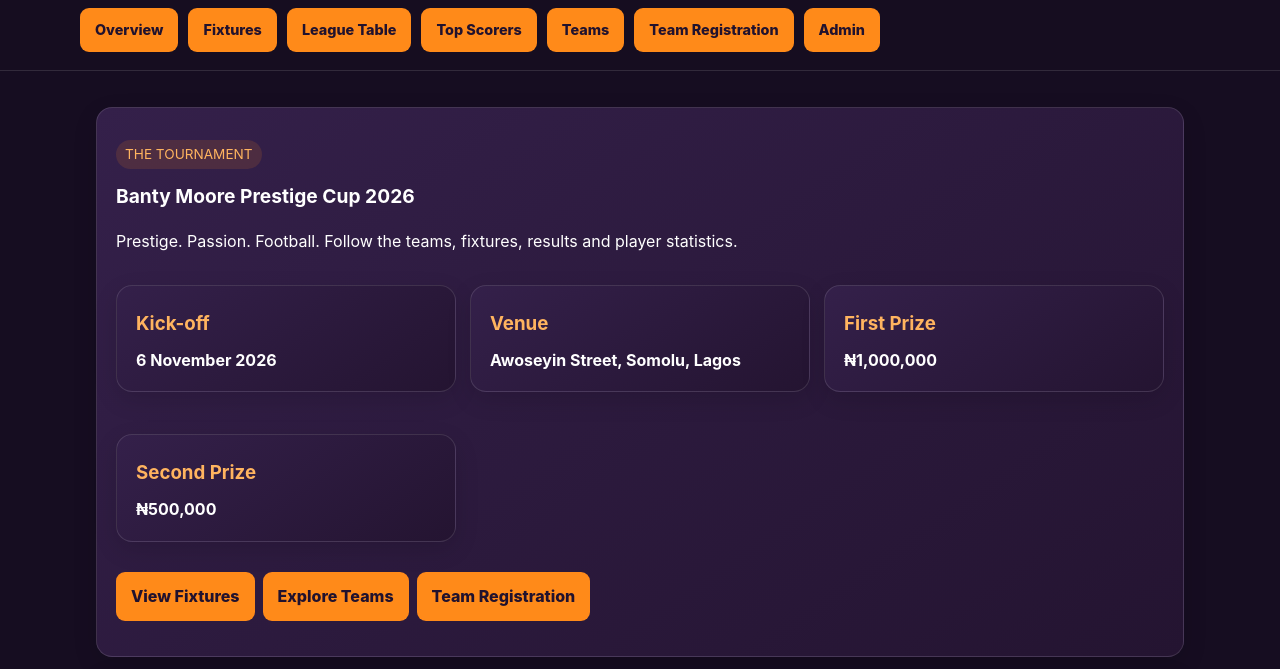
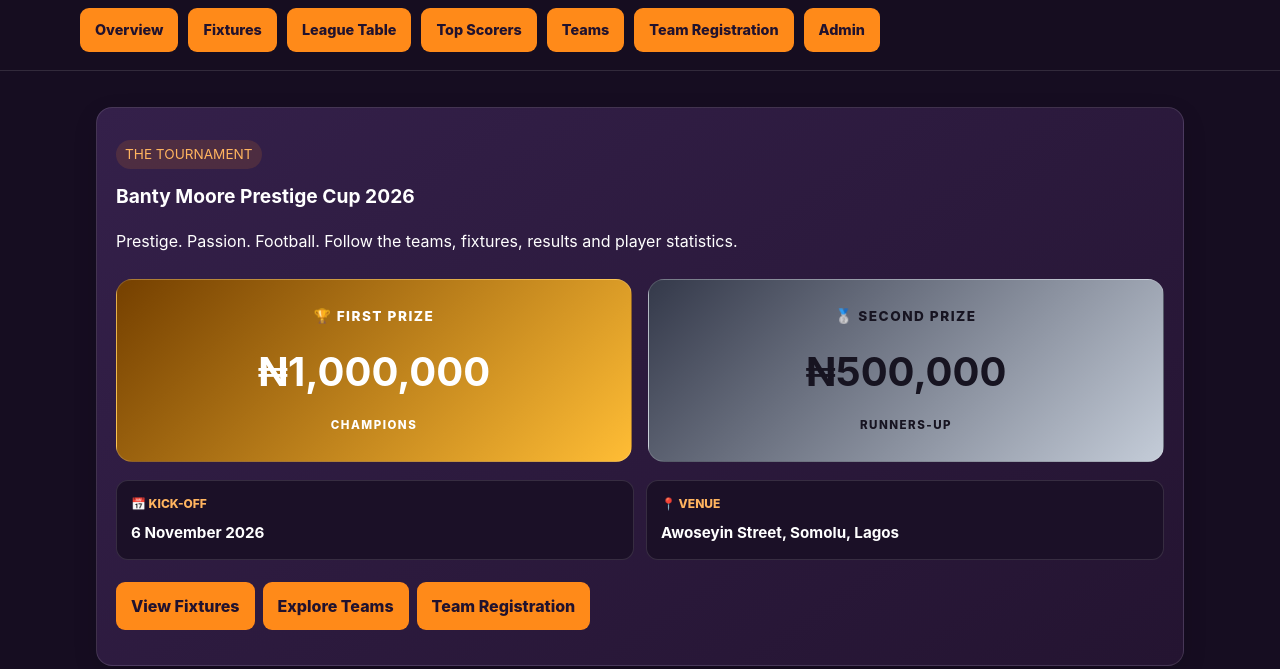
Before and after one commit to BantyMoorecup/bantymoorecup.github.io, a plain HTML site: page index.html in a window 1280 px wide. Shown: the part 118-787 px from the top of the page. Drawn offline with nearby package versions, Linux system fonts and the light colour scheme; no server answers.

Commit message:
Update index.html

```diff
--- a/index.html
+++ b/index.html
@@ -1,23 +1,127 @@
+
 <!doctype html>
 <html lang="en">
 <head>
   <meta charset="utf-8">
-  <meta name="viewport" content="width=device-width,initial-scale=1">
+  <meta name="viewport" content="width=device-width, initial-scale=1">
   <meta name="description" content="Official Banty Moore Prestige Cup tournament hub.">
   <title>Banty Moore Prestige Cup</title>
   <link rel="stylesheet" href="styles.css">
+
+  <style>
+    /* Prize display */
+    .prize-grid {
+      display: grid;
+      grid-template-columns: repeat(2, minmax(0, 1fr));
+      gap: 16px;
+      margin: 24px 0 18px;
+    }
+
+    .prize-card {
+      padding: 26px 16px;
+      border-radius: 16px;
+      text-align: center;
+      border: 1px solid rgba(255,255,255,0.15);
+      box-sizing: border-box;
+    }
+
+    .first-prize {
+      background: linear-gradient(135deg, #754000, #ffbd35);
+      color: #fff;
+    }
+
+    .second-prize {
+      background: linear-gradient(135deg, #34394a, #c4ccd8);
+      color: #171421;
+    }
+
+    .prize-label,
+    .prize-caption {
+      display: block;
+      font-weight: 800;
+      letter-spacing: 1.5px;
+    }
+
+    .prize-label {
+      font-size: 0.85rem;
+    }
+
+    .prize-card strong {
+      display: block;
+      font-size: clamp(1.5rem, 4vw, 2.5rem);
+      margin: 14px 0;
+    }
+
+    .prize-caption {
+      font-size: 0.72rem;
+    }
+
+    /* Smaller event details underneath the prizes */
+    .event-details {
+      display: grid;
+      grid-template-columns: repeat(2, minmax(0, 1fr));
+      gap: 12px;
+      margin-bottom: 22px;
+    }
+
+    .event-card {
+      background: #1b1027;
+      border: 1px solid var(--line);
+      border-radius: 12px;
+      padding: 14px;
+      box-sizing: border-box;
+    }
+
+    .event-card span {
+      display: block;
+      color: #ffb45f;
+      font-size: 0.75rem;
+      font-weight: 800;
+      margin-bottom: 7px;
+    }
+
+    .event-card strong {
+      font-size: 0.95rem;
+    }
+
+    @media (max-width: 480px) {
+      .prize-grid,
+      .event-details {
+        gap: 9px;
+      }
+
+      .prize-card {
+        padding: 20px 8px;
+      }
+
+      .prize-label {
+        font-size: 0.72rem;
+      }
+
+      .event-card {
+        padding: 11px 9px;
+      }
+
+      .event-card strong {
+        font-size: 0.82rem;
+      }
+    }
+  </style>
 </head>
+
 <body>
 <header>
   <div class="wrap">
     <div class="brand">
       <img src="banty-moore-logo.jpg" alt="Banty Moore logo">
+
       <div class="brand-copy">
         <h1>Banty Moore Prestige Cup</h1>
         <p>Official tournament hub — fixtures, results, teams and player statistics.</p>
         <small>Prestige • Passion • Football</small>
       </div>
     </div>
+
     <nav aria-label="Main navigation">
       <a href="#overview">Overview</a>
       <a href="#matches-section">Fixtures</a>
@@ -33,25 +137,39 @@
 <main>
   <section class="panel" id="overview">
     <p class="pill">THE TOURNAMENT</p>
+
     <h2>Banty Moore Prestige Cup 2026</h2>
-    <p>Prestige. Passion. Football. Follow the teams, fixtures, results and player statistics.</p>
 
-    <div class="grid">
-      <div class="panel">
-        <h3>Kick-off</h3>
+    <p>
+      Prestige. Passion. Football. Follow the teams, fixtures,
+      results and player statistics.
+    </p>
+
+    <!-- Prize cards displayed first -->
+    <div class="prize-grid">
+      <div class="prize-card first-prize">
+        <span class="prize-label">🏆 FIRST PRIZE</span>
+        <strong>₦1,000,000</strong>
+        <span class="prize-caption">CHAMPIONS</span>
+      </div>
+
+      <div class="prize-card second-prize">
+        <span class="prize-label">🥈 SECOND PRIZE</span>
+        <strong>₦500,000</strong>
+        <span class="prize-caption">RUNNERS-UP</span>
+      </div>
+    </div>
+
+    <!-- Smaller event details displayed underneath -->
+    <div class="event-details">
+      <div class="event-card">
+        <span>📅 KICK-OFF</span>
         <strong>6 November 2026</strong>
       </div>
-      <div class="panel">
-        <h3>Venue</h3>
+
+      <div class="event-card">
+        <span>📍 VENUE</span>
         <strong>Awoseyin Street, Somolu, Lagos</strong>
-      </div>
-      <div class="panel">
-        <h3>First Prize</h3>
-        <strong>₦1,000,000</strong>
-      </div>
-      <div class="panel">
-        <h3>Second Prize</h3>
-        <strong>₦500,000</strong>
       </div>
     </div>
 
@@ -64,6 +182,7 @@
 
   <section class="panel">
     <h2>Player Registration</h2>
+
     <p>
       Team registration closes
       <strong>Thursday, 5 November 2026 at 7:00 PM Nigeria time.</strong>
@@ -101,12 +220,15 @@
   </div>
 </main>
 
-<footer>Banty Moore Prestige Cup • Prestige • Passion • Football</footer>
+<footer>
+  Banty Moore Prestige Cup • Prestige • Passion • Football
+</footer>
 
 <script src="https://cdn.jsdelivr.net/npm/@supabase/supabase-js@2"></script>
 <script src="supabase-config.js"></script>
 <script src="supabase-client.js"></script>
 <script src="shared.js"></script>
 <script src="public.js"></script>
+
 </body>
 </html>
```
